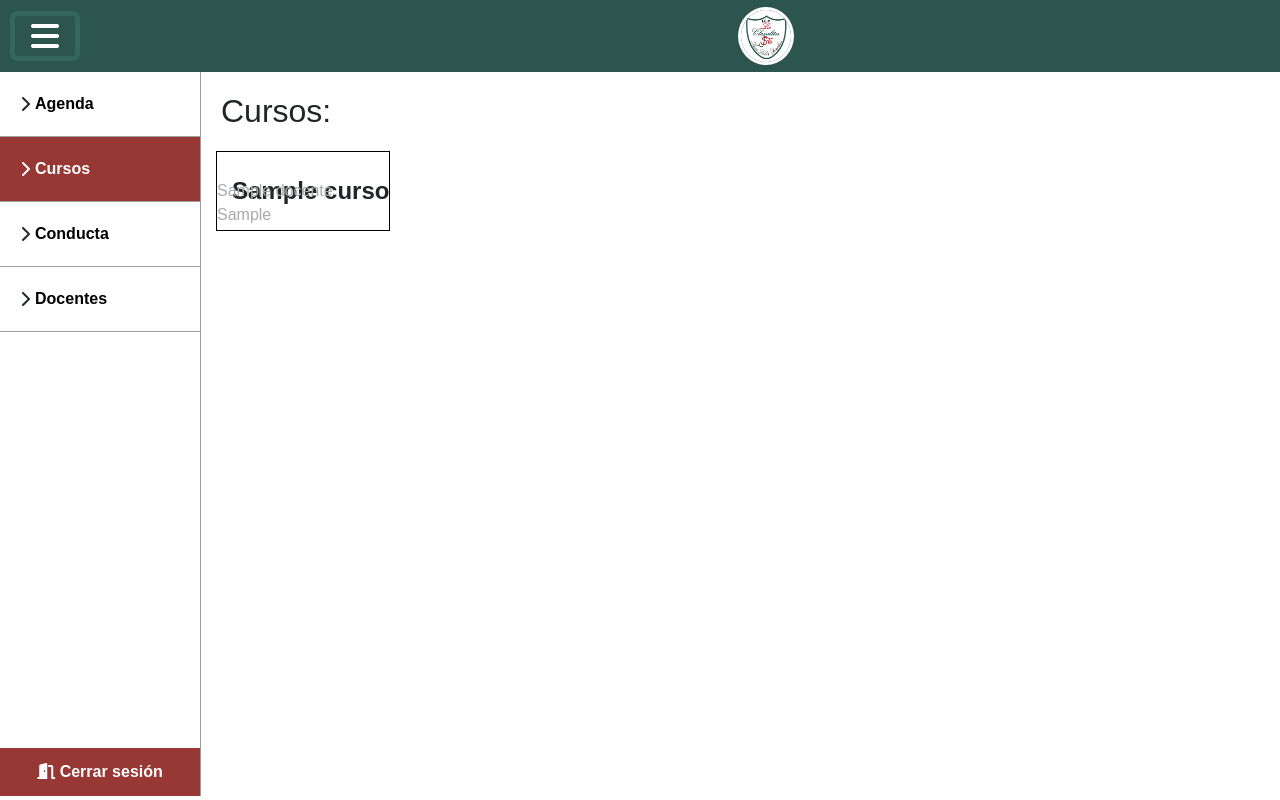
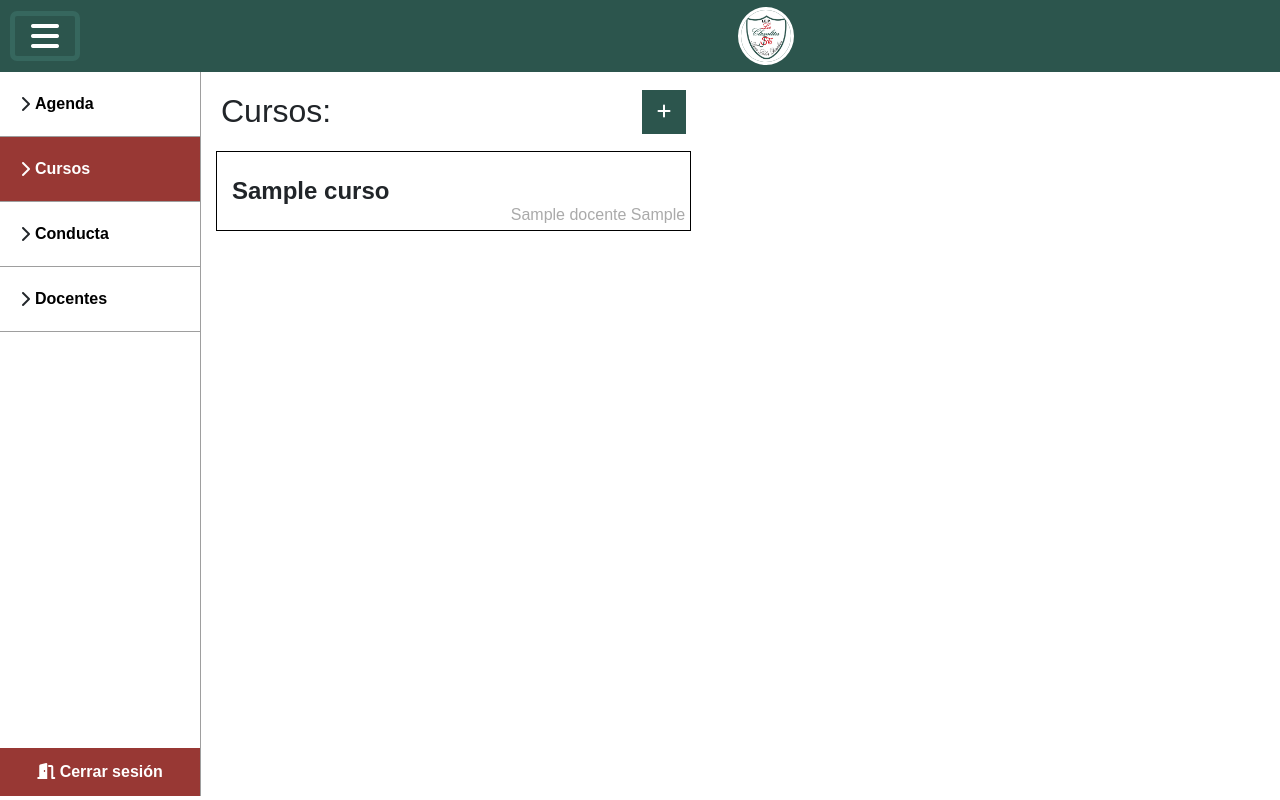
Before and after one commit to Letalandroid/web_direccion, a PHP site: page /director/cursos in a window 1280 px wide. Run offline with PHP 8.4, Linux system fonts and the light colour scheme; the visitor is signed in with stand-in values (Sample User, id 1); tables that the repository leaves empty or names only in its code hold one stand-in row (values such as "Sample post"); some libraries are stand-ins or nearby versions.

Commit message:
Create new Course activate on /cursos

```diff
--- a/controllers/Cursos.php
+++ b/controllers/Cursos.php
@@ -35,7 +35,7 @@ class Cursos
 
             $query = $db->connect()->prepare("select c.nombre as curso, concat(d.nombres,' ',d.apellidos) as docente
                                                 from docentes d
-                                                inner join cursos c
+                                                right join cursos c
                                                 on (d.curso_id=c.curso_id)
                                                 order by curso;");
             $query->execute();
@@ -55,7 +55,7 @@ class Cursos
             $db = new Database();
             $query = $db->connect()->prepare('insert into cursos (nombre) values (?);');
 
-            $query->bindValue(1, $nombre, PDO::PARAM_INT);
+            $query->bindValue(1, $nombre, PDO::PARAM_STR);
             $query->execute();
 
             return array('success' => true, 'message' => '📚️ Curso agregado exitosamente');
--- a/views/director/css/_variables.css
+++ b/views/director/css/_variables.css
@@ -1,4 +1,5 @@
 :root {
     --green: #2C554D;
+    --green-hover: #35695f;
     --red: #983834;
 }
--- a/views/director/css/cursos.css
+++ b/views/director/css/cursos.css
@@ -1,15 +1,91 @@
+@import '/views/director/css/_variables.css';
+
 main {
     display: flex;
 
     h2 {
         margin: 20px
     }
+
+    #error {
+        color: #fff;
+        background-color: red;
+    }
+
+    .reload {
+        position: relative;
+        z-index: 5;
+        display: none;
+        color: #777;
+        background-color: #ffe600;
+        position: absolute;
+        bottom: 10px;
+        right: 10px;
+        padding: 10px;
+        box-shadow: 5px 5px 5px #0004;
+
+        button {
+            background-color: transparent;
+            font-weight: bold;
+
+            &:hover {
+                text-decoration: underline;
+            }
+        }
+    }
+
+    .title__container {
+        display: flex;
+        justify-content: space-between;
+        align-items: center;
+        margin-right: 20px;
+
+        button {
+            color: #fff;
+            background-color: var(--green);
+            padding: 10px 15px;
+            font-weight: bold;
+            transition: background-color .3s;
+
+            &:hover {
+                background-color: var(--green-hover);
+            }
+
+            i {
+                transition: transform .1s;
+            }
+        }
+    }
+
+    .add__course {
+        width: 100%;
+        height: 0;
+        display: flex;
+        align-items: center;
+        gap: 10px;
+        padding-left: 15px;
+        overflow: hidden;
+        transition: height .3s;
+
+        input {
+            padding: 5px 7px;
+            font-size: 18px;
+            border: 1px solid #000;
+        }
+
+        button {
+            color: #fff;
+            background-color: var(--green);
+            padding: 8px 15px;
+            font-weight: bold;
+        }
+    }
 }
 
 
 .container__notas {
     width: calc(100vw - 221px - 40px);
-    height: calc(100vh - 72.31px - 36.78px - 60px);
+    height: calc(100vh - 72.31px - 36.78px - 76.78px);
     width: 100%;
     scroll-behavior: smooth;
     display: flex;
@@ -17,6 +93,7 @@ main {
     justify-content: space-around;
     gap: 40px;
     overflow: auto;
+    transition: height .3s;
 
     &::-webkit-scrollbar {
         width: 7px;
--- a/views/director/css/header.css
+++ b/views/director/css/header.css
@@ -1,4 +1,4 @@
-@import '/views/apoderado/css/_variables.css';
+@import '/views/director/css/_variables.css';
 
 * {
     margin: 0;
@@ -86,7 +86,7 @@ nav>ul>li {
 .container__nav {
     position: relative;
     width: min-content;
-    height: calc(100vh - 76.5px);
+    height: calc(100vh - 76.31px);
     display: flex;
     flex-direction: column;
     justify-content: space-between;
--- a/views/director/css/home.css
+++ b/views/director/css/home.css
@@ -5,8 +5,8 @@ main {
 }
 
 .container__sections {
-    width: calc(100vw - 228px);
-    height: calc(100vh - 76.5px);
+    width: 100%;
+    height: calc(100vh - 80.31px);
     display: flex;
     flex-direction: column;
     justify-content: center;
--- /dev/null
+++ b/views/director/js/cursos.js
@@ -0,0 +1,56 @@
+const btnAdd = document.querySelector('#btnAdd');
+const iconShow = document.querySelector('.fa-plus');
+const btnShow = document.querySelector('#btn_show_add');
+const addCourseContainer = document.querySelector('.add__course');
+const containerNotas = document.querySelector('.container__notas');
+const reload = document.querySelector('.reload');
+
+let active_course = false;
+
+const mostrar = () => {
+
+    if (!active_course) {
+        iconShow.style.transform = 'rotate(45deg)';
+        addCourseContainer.style.height = '80px';
+        containerNotas.style.height = 'calc(100vh - 72.31px - 36.78px - 60px - 80px)';
+        active_course = true;
+    } else {
+        iconShow.style.transform = 'rotate(0)';
+        addCourseContainer.style.height = 0;
+        containerNotas.style.height = 'calc(100vh - 72.31px - 36.78px - 60px)';
+        active_course = false;
+    }
+
+}
+
+btnAdd.addEventListener('click', () => {
+
+
+    const courseName = document.querySelector('#new_course').value;
+
+    if (courseName.length <= 0) {
+        alert('El curso no puede estar vacío');
+    } else {
+        const xhr = new XMLHttpRequest();
+				xhr.open('POST', '/controllers/actionsCursos/add.php');
+				xhr.setRequestHeader(
+					'Content-Type',
+					'application/x-www-form-urlencoded'
+				);
+				xhr.onload = function () {
+					if (xhr.status === 200) {
+						console.log(xhr.response);
+						reload.style.display = 'block';
+					} else {
+						console.log(JSON.parse(xhr.response));
+                        reload.innerHTML = 'Error en la ejecución. <b>Error code: [500]<b>';
+                        reload.id = 'error';
+						reload.style.display = 'block';
+					}
+				};
+				xhr.onerror = function () {
+					console.error('Error de conexión');
+				};
+				xhr.send(`createCurso=true&nombre=${courseName}`);
+    }
+});
--- a/views/director/pages/cursos.php
+++ b/views/director/pages/cursos.php
@@ -33,7 +33,7 @@ if (isset($all_courses['error'])) {
 	<link rel="stylesheet" href="/views/director/css/cursos.css" />
 	<link rel="shortcut icon" href="/views/director/assets/img/logo_transparent.png" type="image/x-icon" />
 	<script defer src="/views/director/js/header.js"></script>
-	<script defer src="/views/director/js/notas.js"></script>
+	<script defer src="/views/director/js/cursos.js"></script>
 	<script defer>
 		document.addEventListener('DOMContentLoaded', () => {
 			closed_menu();
@@ -56,12 +56,23 @@ if (isset($all_courses['error'])) {
 	<main>
 		<?php show_nav('Cursos') ?>
 		<div class="container__section">
-			<h2>Cursos:</h2>
+			<div class="reload">
+				<p id="reload_content">Parece que hay nuevos cambios, se sugiere <button onclick="location.reload();">recargar</button></p>
+			</div>
+			<div class="title__container">
+				<h2>Cursos:</h2>
+				<button onclick="mostrar()" id="btn_show_add"><i class="fa fa-plus"></i></button>
+			</div>
+			<div class="add__course">
+				<label>Nombre del curso:</label>
+				<input id="new_course" type="text" placeholder="<?= $all_courses[0]['curso'] ?>">
+				<button id="btnAdd">Agregar</button>
+			</div>
 			<div class="container__notas">
 				<?php foreach ($all_courses as $course) { ?>
 					<div class="course">
 						<span><?= $course['curso'] ?></span>
-						<span><?= $course['docente'] ?></span>
+						<span><?= $course['docente'] ?? '<b>[Docente no asignado]</b>' ?></span>
 					</div>
 				<?php } ?>
 			</div>
--- a/views/director/pages/docentes.php
+++ b/views/director/pages/docentes.php
@@ -25,7 +25,7 @@ $cursos = Cursos::getAll();
     <meta name="viewport" content="width=device-width, initial-scale=1.0" />
     <link rel="stylesheet" href="/views/director/css/header.css" />
     <link rel="stylesheet" href="/views/director/css/docentes.css">
-    <link rel="shortcut icon" href="views/director/assets/img/logo_transparent.png" type="image/x-icon" />
+    <link rel="shortcut icon" href="/views/director/assets/img/logo_transparent.png" type="image/x-icon" />
     <script defer src="/views/director/js/header.js"></script>
     <script defer>
         document.addEventListener("DOMContentLoaded", () => {
```
Also changed, not shown: controllers/actionsCursos/add.php (+3 -15 lines), views/director/js/notas.js (deleted, +0 -125 lines).
